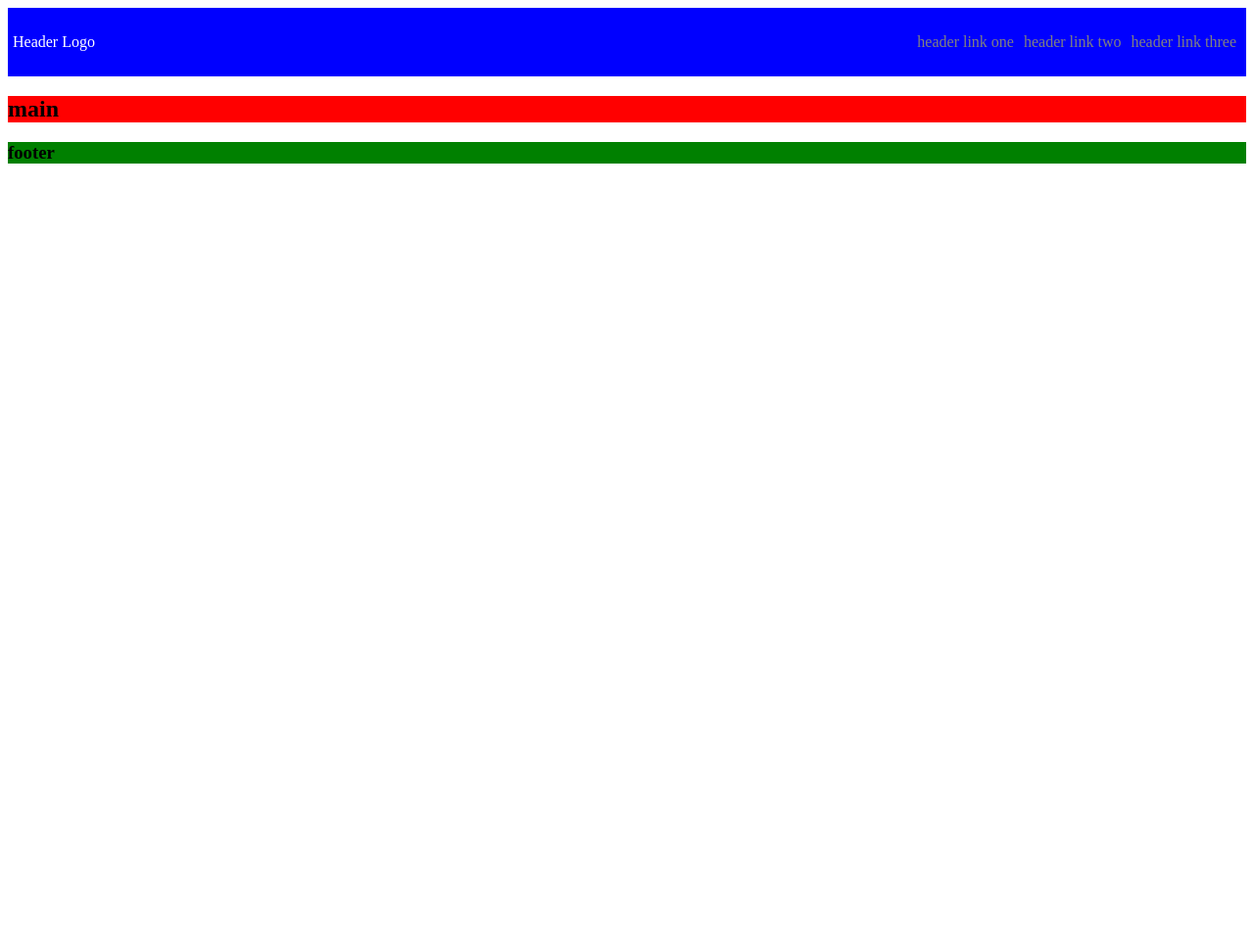
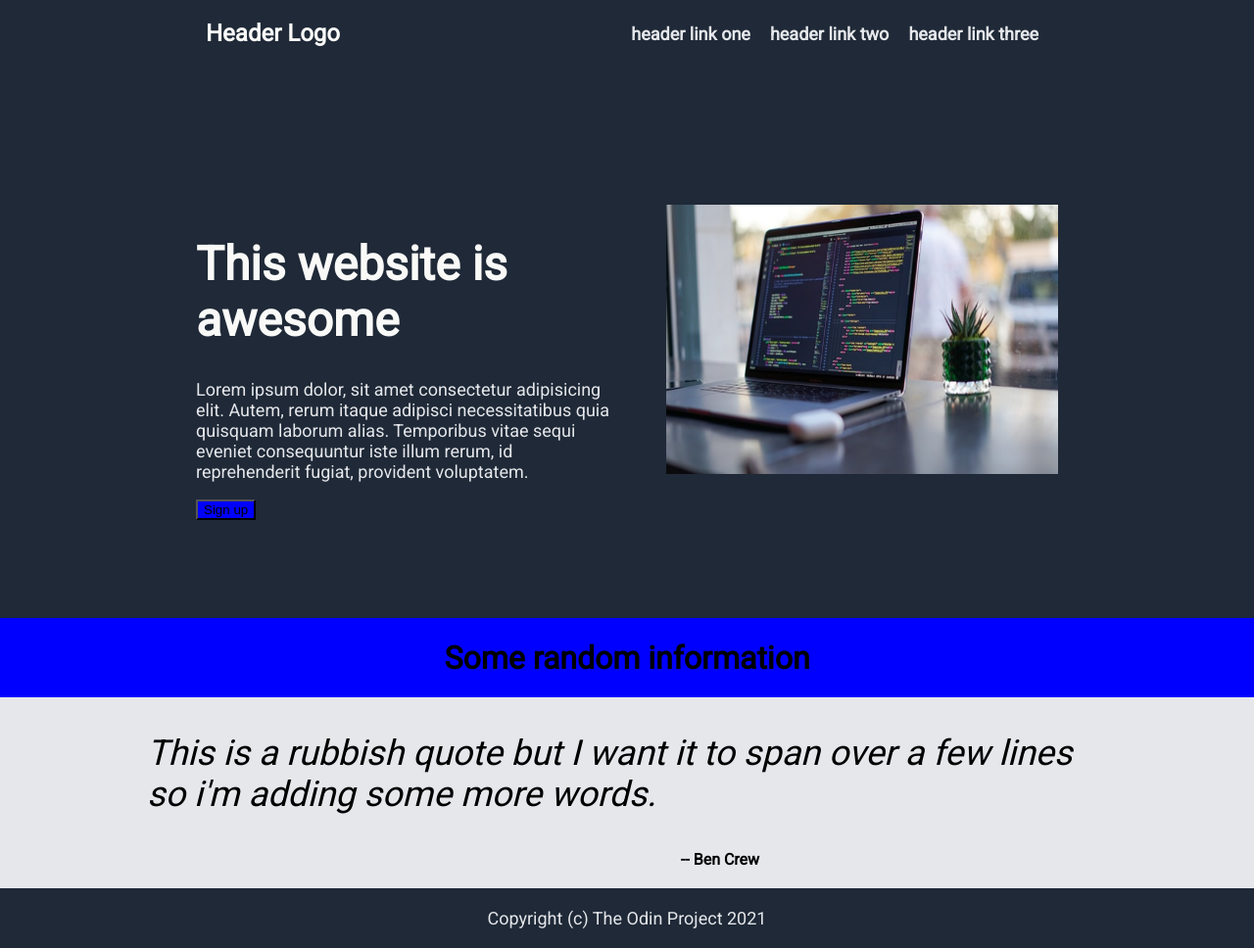
Before and after one commit to benjamin-crew/landing-page-project, a plain HTML site: page index.html in a window 1280 px wide. Shown: the whole page at 98% size. Before the commit the page ends 800 px from the top, so only its background shows below. Drawn offline with Linux system fonts and the light colour scheme.

Commit message:
Header, hero, quote, footer, all nearly done.

```diff
--- a/css/styles.css
+++ b/css/styles.css
@@ -3,32 +3,111 @@
 body {
   display: flex;
   flex-direction: column;
+  padding: 0px;
+  margin: 0px;
+  font-family: "Roboto";
 }
 
 .header {
-    background-color: blue;
+  background-color: #1f2937;
+  padding: 0px 200px;
+}
+
+.header h2 {
+  font-size: 24px;
+  color: #f9faf8;
+}
+.navbar {
   display: flex;
   justify-content: space-between;
   align-items: center;
-    padding: 5px;
+  margin-top: -40px;
+  padding: 10px;
   color: white;
 }
 
-.header ul {
+.navbar ul {
   display: flex;
   text-decoration: none;
   list-style-type: none;
   color: grey;
 }
 
-.header li {
-    padding: 5px;
+.navbar li {
+  padding: 10px;
+  font-size: 18px;
+  color: #e5e7eb;
 }
 
-.main {
-    background-color: red;
+.hero-section {
+  display: flex;
+  background-color: #1f2937;
+  padding-left: 200px;
+  padding-right: 200px;
+  padding-top: 100px;
+  padding-bottom: 100px;
+}
+
+.hero-left {
+    text-align: left;
+    margin-right: 50px;
+
+}
+.hero-right img {
+    width: 400px;
+    height: 275px;
+}
+
+.hero-section h1 {
+    font-size: 48px;
+    font-weight: bolder;
+    color: #f9faf8;
+}
+
+.hero-section p {
+    font-size: 18px;
+    color: #e5e7eb;
+}
+
+.hero-section button {
+    background: blue;
+    color: black;
+}
+
+.random-info-section {
+  display: flex;
+  justify-content: center;
+  background-color: blue;
+}
+
+.quote-section {
+    display: flex;
+    flex-direction: column;
+    justify-content: center;
+    align-items: center;
+    background-color: #E5E7EB;
+    padding: 0 150px;
+}
+
+.quote-section p {
+    font-size: 36px;
+    padding: 10 150px;
+    font-style: italic;
+    font-weight: lighter;
+}
+
+.quote-section b {
+    margin-left: 200px;
+    text-align: right;
+    padding-bottom: 20px;
+    padding-right: 10px;
 }
 
 .footer {
-    background-color: green;
+  display: flex;
+  justify-content: center;
+  padding: 20px 50px;
+  background-color: #1f2937;
+  font-size: 18px;
+  color: #e5e7eb;
 }
--- a/index.html
+++ b/index.html
@@ -5,24 +5,56 @@
     <meta http-equiv="X-UA-Compatible" content="IE=edge">
     <meta name="viewport" content="width=device-width, initial-scale=1.0">
     <link rel="stylesheet" href="css/styles.css">
+    <link href='https://fonts.googleapis.com/css?family=Roboto' rel='stylesheet'>
     <title>Document</title>
 </head>
 <body>
     <div class="header">
-        <a>Header Logo<a>
-            <ul>
-                <li>header link one</li>
-                <li>header link two</li>
-                <li>header link three</li>
-            </ul>
+        <div class="navbar">
+            <h2>Header Logo<h2>
+                <ul>
+                    <li>header link one</li>
+                    <li>header link two</li>
+                    <li>header link three</li>
+                </ul>
+        </div>
     </div>
 
-    <div class="main">
-        <h2>main</h2>
+    <div class="hero-section">
+        <div class="hero-left">
+            <h1>This website is awesome</h1>
+            <p>Lorem ipsum dolor, sit amet consectetur adipisicing elit. Autem, rerum itaque adipisci necessitatibus quia quisquam laborum alias. Temporibus vitae sequi eveniet consequuntur iste illum rerum, id reprehenderit fugiat, provident voluptatem.
+            </p>
+            <button>Sign up</button>
+        </div>
+        <div class="hero-right">
+            <div class="img-placeholder">
+                <img src="./img/unsplash-img.jpeg" alt="unsplash-img">
+            </div>
+        </div>
+    </div>
+
+    <div class="random-info-section">
+        <div class="random-info-section-text">
+            <h1>Some random information</h1>
+        </div>
+        <div class="random-info-section-content">
+            <div class="random-info-one"></div>
+            <div class="random-info-two"></div>
+            <div class="random-info-three"></div>
+            <div class="random-info-four"></div>
+        </div>
+    </div>
+    <div class="quote-section">
+        <p><em>This is a rubbish quote but I want it to span over a few lines so i'm adding some more words.</em></p>
+        <b> -- Ben Crew</b>
+    </div>
+    <div class="signup-section">
+
     </div>
 
     <div class="footer">
-        <h3>footer</h3>
+        <a>Copyright (c) The Odin Project 2021<a>
     </div>
 </body>
 </html>
```
Also changed, not shown: img/unsplash-img.jpeg (added). Lines whose indentation alone changed are shown as unchanged.
